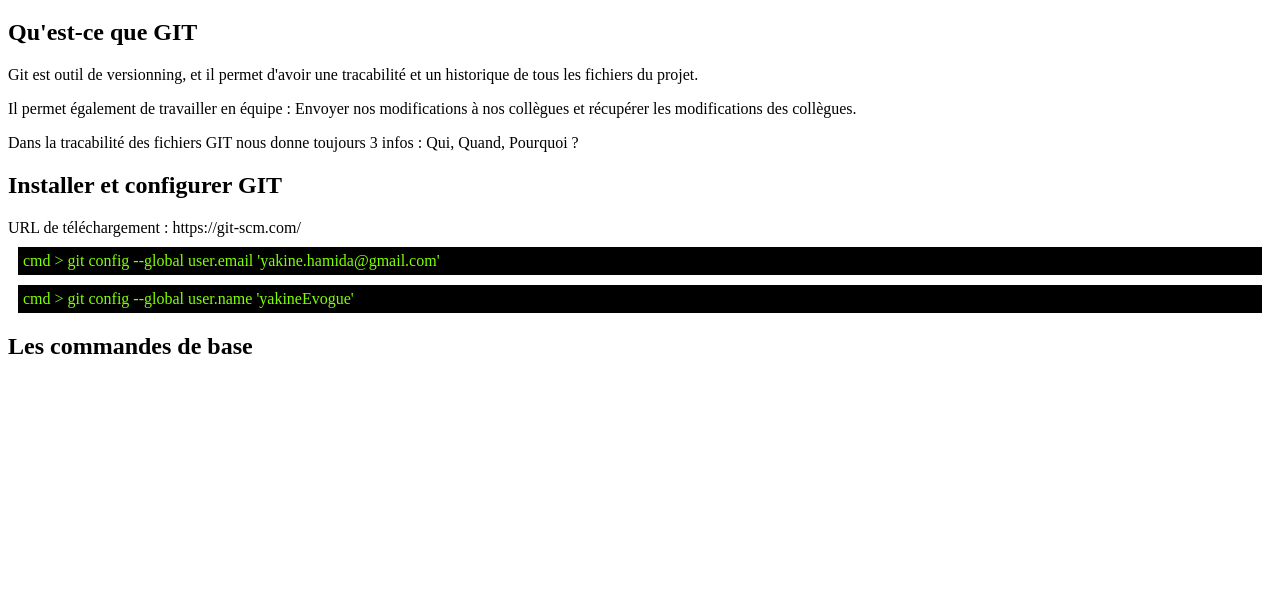
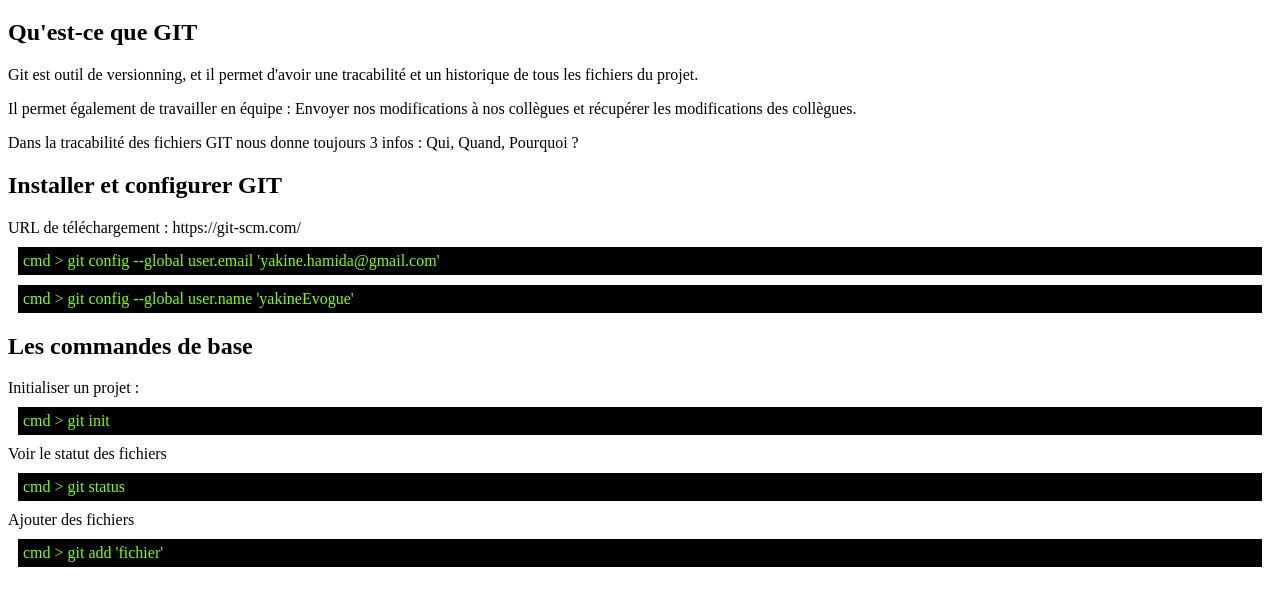
Before and after one commit to yakineEvogue/cours_git_devmob, a plain HTML site: page index.html in a window 1280 px wide. Shown: the part 61-666 px from the top of the page. Drawn offline with Linux system fonts and the light colour scheme.

Commit message:
Premier commit (bis)

```diff
--- a/index.html
+++ b/index.html
@@ -17,7 +17,27 @@
     <div class="cmd">git config --global user.email 'yakine.hamida@gmail.com'</div>
     <div class="cmd">git config --global user.name 'yakineEvogue'</div>
 
+
+
+
+
+
+
     <h2>Les commandes de base</h2>
+    Initialiser un projet :
+    <div class="cmd">git init</div>
+
+    Voir le statut des fichiers
+    <div class="cmd">git status</div>
+
+    Ajouter des fichiers
+    <div class="cmd">git add 'fichier'</div>
+
+
+
+
+
+
 
   </body>
 </html>
```
